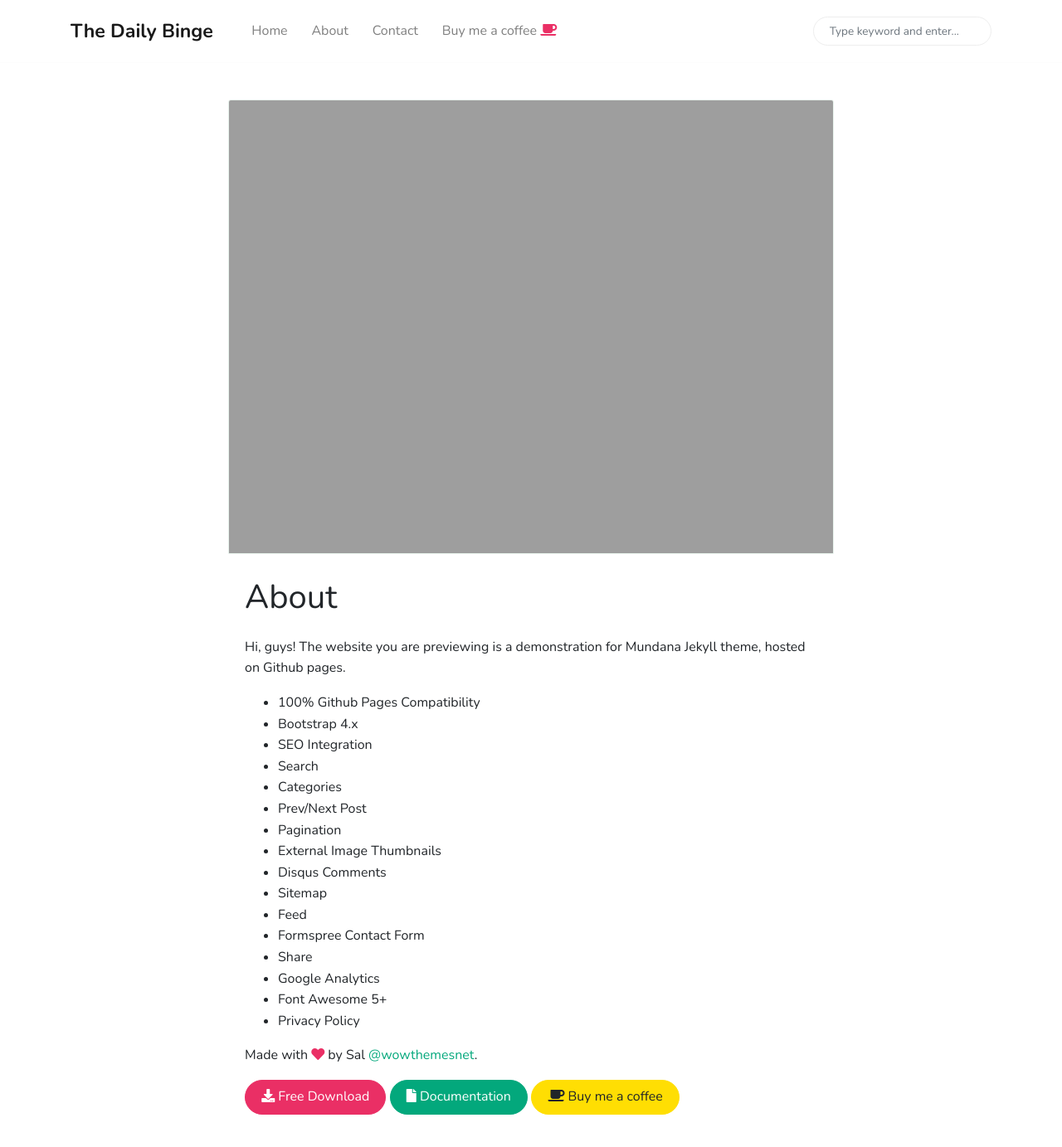
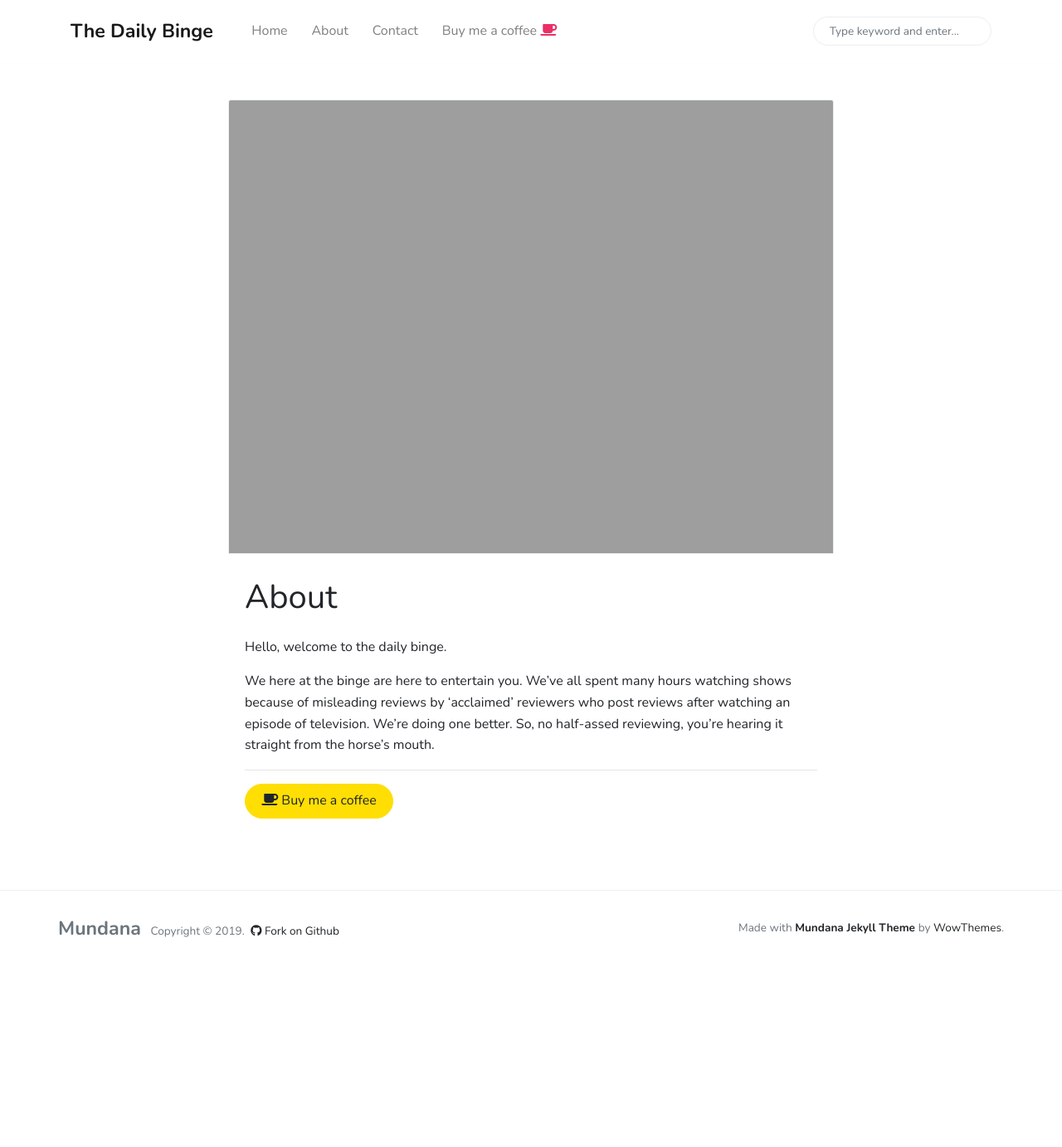
Before and after one commit to daily-binge/binge, a Jekyll site: the page built from _pages/about.md, in a window 1280 px wide and 1400 px high. Shown: the top 1383 px of the window at 83% size. Built offline with Jekyll 4.4.1, drawn with Linux system fonts in a browser that asks for light colours; nearby versions of some CDN libraries.

Commit message:
Update from Forestry.io siddsantham@gmail.com updated _pages/about.md

```diff
--- a/_pages/about.md
+++ b/_pages/about.md
@@ -4,25 +4,12 @@ permalink: "/about.html"
 image: "/assets/images/applause.jpg"
 
 ---
-Hi, guys! The website you are previewing is a demonstration for Mundana Jekyll theme, hosted on Github pages.
+Hello, welcome to the daily binge.
 
-- 100% Github Pages Compatibility
-- Bootstrap 4.x
-- SEO Integration
-- Search
-- Categories
-- Prev/Next Post
-- Pagination
-- External Image Thumbnails
-- Disqus Comments
-- Sitemap
-- Feed
-- Formspree Contact Form
-- Share
-- Google Analytics
-- Font Awesome 5+
-- Privacy Policy
+We here at the binge are here to entertain you. We've all spent many hours watching shows because of misleading reviews by 'acclaimed' reviewers who post reviews after watching an episode of television. We're doing one better. So, no half-assed reviewing, you're hearing it straight from the horse's mouth.
 
-Made with <i class="fa fa-heart text-danger"></i> by Sal [@wowthemesnet](https://www.wowthemes.net/category/free-themes-templates/).
+<!--- Made with <i class="fa fa-heart text-danger"></i> by Sal --->
 
-<a class="btn btn-danger btn-round" href="https://github.com/wowthemesnet/mundana-theme-jekyll/archive/master.zip"><i class="fa fa-download"></i> Free Download</a> <a href="https://www.wowthemes.net/mundana-jekyll-theme/" class="btn btn-success btn-round"><i class="fa fa-file"></i> Documentation</a> <a class="btn btn-warning btn-round" href="{{site.baseurl}}/buy-me-a-coffee.html"><i class="fa fa-coffee"></i> Buy me a coffee</a>
+***
+
+<a class="btn btn-warning btn-round" href="{{site.baseurl}}/buy-me-a-coffee.html"><i class="fa fa-coffee"></i> Buy me a coffee</a>
```
